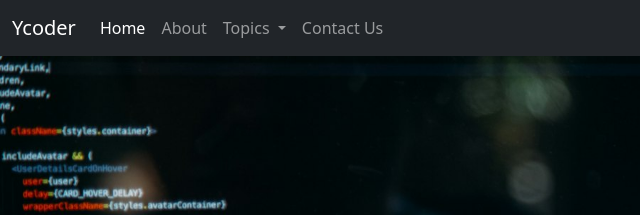
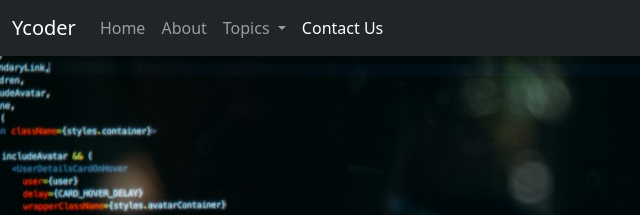
Before and after one commit to yashu1405/Ycoder-Bootstrap, a plain HTML site: page index.html in a window 1280 px wide. Shown: the top 215 px of the page, 0-640 px from the left. Drawn offline with nearby package versions, Linux system fonts and the light colour scheme.

Commit message:
Update index.html

```diff
--- a/index.html
+++ b/index.html
@@ -27,12 +27,12 @@
           <span class="navbar-toggler-icon"></span>
         </button>
         <div class="collapse navbar-collapse" id="navbarSupportedContent">
-          <ul class="navbar-nav me-auto mb-2 mb-lg-0">
+           <ul class="navbar-nav me-auto mb-2 mb-lg-0">
             <li class="nav-item">
-              <a class="nav-link active" aria-current="page" href="/">Home</a>
+              <a class="nav-link" aria-current="page" href="/YcoderBootstrap/">Home</a>
             </li>
             <li class="nav-item">
-              <a class="nav-link" href="/about.html">About</a>
+              <a class="nav-link" href="/YcoderBootstrap/about.html">About</a>
             </li>
 
             <li class="nav-item dropdown">
@@ -57,7 +57,7 @@
             </li>
 
             <li class="nav-item">
-              <a class="nav-link" href="/contact.html">Contact Us</a>
+              <a class="nav-link active" href="/YcoderBootstrap/contact.html">Contact Us</a>
             </li>
 
 
```
